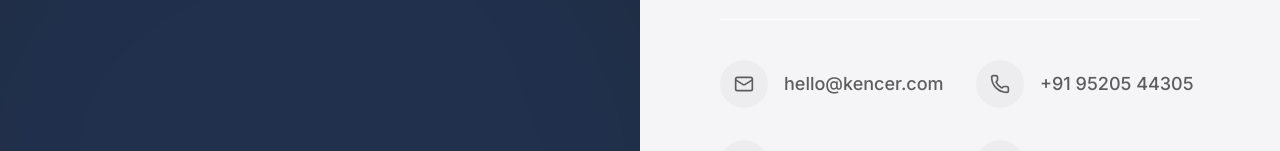
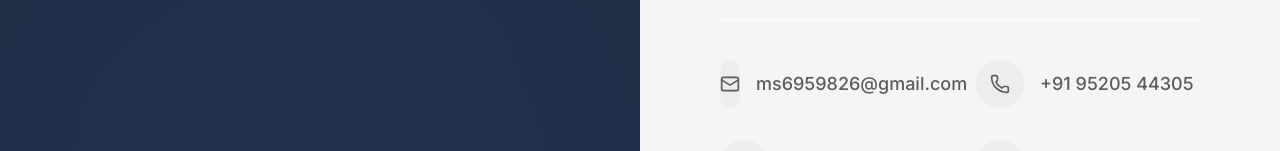
Before and after one commit to Kenkei69/Kencer, a React (Vite) app: page /contact in a window 1280 px wide. Shown: the part 957-1108 px from the top of the page. Built offline with nearby package versions, Linux system fonts and the light colour scheme.

Commit message:
fix: make slime canvas span full screen width and fix contact email

```diff
--- a/package.json
+++ b/package.json
@@ -34,6 +34,7 @@
     "@types/three": "^0.185.4",
     "@vitejs/plugin-react": "^6.0.0",
     "oxfmt": "^0.2.0",
+    "puppeteer": "^25.3.0",
     "tailwindcss": "^4.0.0",
     "typescript": "^5.7.0",
     "vite": "^8.0.0"
--- a/src/pages/Contact.tsx
+++ b/src/pages/Contact.tsx
@@ -191,11 +191,11 @@ export default function Contact() {
 
           {/* Quick Contact Info */}
           <div className="mt-20 pt-10 border-t border-[var(--glass-border)] grid grid-cols-1 sm:grid-cols-2 gap-8">
-            <a href="mailto:hello@kencer.com" className="flex items-center gap-4 text-foreground opacity-70 hover:opacity-100 hover:text-primary transition-colors group">
+            <a href="mailto:ms6959826@gmail.com" className="flex items-center gap-4 text-foreground opacity-70 hover:opacity-100 hover:text-primary transition-colors group">
               <div className="w-12 h-12 rounded-full bg-foreground/5 flex items-center justify-center group-hover:bg-primary/10">
                 <Mail size={20} />
               </div>
-              <span className="font-medium text-lg">hello@kencer.com</span>
+              <span className="font-medium text-lg">ms6959826@gmail.com</span>
             </a>
 
             <a href="tel:+919520544305" className="flex items-center gap-4 text-foreground opacity-70 hover:opacity-100 hover:text-primary transition-colors group">
--- a/src/pages/Home.tsx
+++ b/src/pages/Home.tsx
@@ -46,10 +46,18 @@ export default function Home() {
   return (
     <div className="flex flex-col gap-32 overflow-hidden">
       {/* Hero Section */}
-      <section className="relative min-h-[90vh] flex flex-col items-center justify-center pt-10 px-4 bg-background">
+      <section className="relative min-h-[90vh] flex flex-col items-center justify-center pt-10 px-4 bg-background overflow-hidden">
+
+        {/* Full-width 3D Background */}
+        <motion.div
+          style={{ y: yHeroImage }}
+          className="absolute inset-0 w-full h-full z-20 flex items-center justify-center"
+        >
+          <Hero3DObject />
+        </motion.div>
 
         {/* Hero Content */}
-        <div className="relative w-full max-w-7xl mx-auto flex flex-col items-center text-center pb-32">
+        <div className="relative w-full max-w-7xl mx-auto flex flex-col items-center text-center pb-32 pointer-events-none">
 
           <motion.h1
             style={{ y: yHeroText, opacity: opacityHero }}
@@ -59,13 +67,6 @@ export default function Home() {
             <br />
             <ScrambleText text="EXCELLENCE" />
           </motion.h1>
-
-          <motion.div
-            style={{ y: yHeroImage }}
-            className="absolute inset-0 flex items-center justify-center z-20"
-          >
-            <Hero3DObject />
-          </motion.div>
 
           <motion.p
             initial={{ opacity: 0, y: 20 }}
@@ -80,7 +81,7 @@ export default function Home() {
             initial={{ opacity: 0, y: 20 }}
             animate={{ opacity: 1, y: 0 }}
             transition={{ delay: 1.2 }}
-            className="mt-12 flex flex-col sm:flex-row gap-6 items-center z-30"
+            className="mt-12 flex flex-col sm:flex-row gap-6 items-center z-30 pointer-events-auto"
           >
             <MagneticBtn as={Link} to="/contact" intensity={0.3} className="px-8 py-5 bg-foreground text-background font-display text-2xl tracking-widest uppercase rounded-full transition-all duration-300 flex items-center gap-3 shadow-xl hover:shadow-2xl hover:scale-105">
               Get Your Own Ad <ArrowRight size={24} />
```
Also changed, not shown: 1 other file (tests, documents, lock files or other folders).
